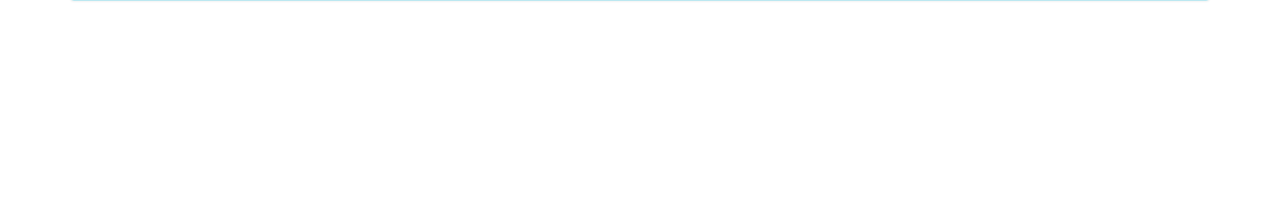
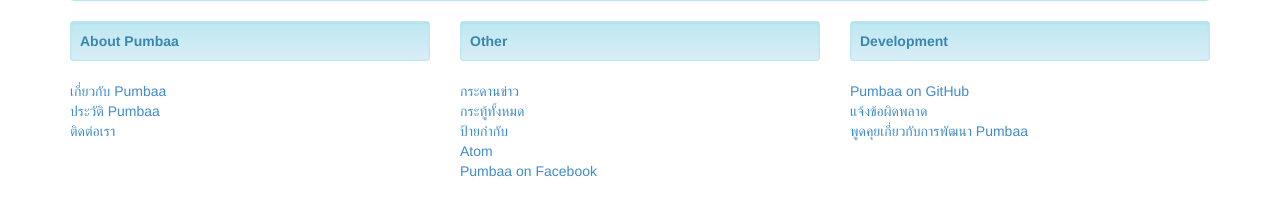
Before and after one commit to sdayu/pumbaa, a Python web app: template pumbaa/templates/forums/forums/view.mako in a window 1280 px wide. Shown: the part 598-800 px from the top of the page. Run offline with Mako, Linux system fonts and the light colour scheme; the template is opened without the code that fills it, so the values that code supplies are empty; some libraries are stand-ins or nearby versions.

Commit message:
add facebook image change feed url

```diff
--- a/pumbaa/models/forums.py
+++ b/pumbaa/models/forums.py
@@ -62,7 +62,7 @@
     author = me.ReferenceField("User", dbref=True, required=True)
 
     def get_topics(self, limit=None):
-        topics = Topic.objects(tags__in=self.tags)
+        topics = Topic.objects(tags__in=self.tags, status='publish').order_by('-published_date')
         if limit:
             topics = topics.limit(limit)
 
--- a/pumbaa/templates/accounts/home.mako
+++ b/pumbaa/templates/accounts/home.mako
@@ -8,9 +8,11 @@
 </script>
 </%block>
 <h1>Hello, ${request.user.username}</h1>
-
+% if request.user.get_profile_picture() is not None:
+	${request.user.get_profile_picture() | n}
+% endif
 % if request.user.status == 'wait for approval':
-This user wait for approval.
+<b>Your account wait for approval.</b>
 % endif
 <ul class="list-unstyled">
 <li><b>Roles</b>: ${", ".join([role.name for role in request.user.roles])}</li>
--- a/pumbaa/templates/base/base.mako
+++ b/pumbaa/templates/base/base.mako
@@ -9,7 +9,7 @@
 	<script src="/public/libs/bootstrap/3.0.0/js/bootstrap.min.js"></script>
 
 	<meta name="viewport" content="width=device-width, initial-scale=1.0, maximum-scale=1.0, user-scalable=no">
-	<link rel="alternate" type="application/atom+xml" title="Pumbaa Atom" href="${request.route_url('feeds')}">
+	<link rel="alternate" type="application/atom+xml" title="Pumbaa Atom" href="${request.route_url('forums.feeds')}">
     <%block name="addition_header"></%block>
 </head>
 
--- a/pumbaa/templates/base/default.mako
+++ b/pumbaa/templates/base/default.mako
@@ -12,4 +12,5 @@
       </div>
 
 ${next.body()}
-</div>
+<%include file="/base/footer.mako"/>
+	</div>
--- /dev/null
+++ b/pumbaa/templates/base/footer.mako
@@ -0,0 +1,48 @@
+<div class="row">
+	<style type="text/css">
+	.head-footer {
+		background-image: linear-gradient(to bottom,#bce8f1 0,#d9edf7 100%);
+		border: 1px solid #bce8f1;
+		font-weight: bold;
+		color: #3a87ad;
+	}
+	</style>
+	<div class="col-md-4 col-lg-4">
+		<section title="About Pumbaa">
+		<div class="well well-sm head-footer">
+			About Pumbaa
+		</div>
+		<ul class="list-unstyled">
+		  <li><a href="${request.route_path('pages.view', title='about')}">เกี่ยวกับ Pumbaa</a></li>
+		  <li><a href="${request.route_path('pages.view', title='history')}">ประวัติ Pumbaa</a></li>
+		  <li><a href="${request.route_path('pages.view', title='contact')}">ติดต่อเรา</a></li>
+		</ul>
+		</section>
+	</div>
+	<div class="col-md-4 col-lg-4">
+	<section title="About Pumbaa">
+		<div class="well well-sm head-footer">
+			Other
+		</div>
+		<ul class="list-unstyled">
+		  <li><a href="${request.route_path('forums.index')}">กระดานข่าว</a></li>
+		  <li><a href="${request.route_path('forums.topics.index')}">กระทู้ทั้งหมด</a></li>
+		  <li><a href="${request.route_path('forums.tags.index')}">ป้ายกำกับ</a></li>
+		  <li><a href="${request.route_path('forums.feeds')}">Atom</a></li>
+		  <li><a href="https://www.facebook.com/groups/115299811878766">Pumbaa on Facebook</a></li>
+		</ul>
+		</section>
+	</div>
+	<div class="col-md-4 col-lg-4">
+	<section title="About Pumbaa">
+		<div class="well well-sm head-footer">
+			Development
+		</div>
+		<ul class="list-unstyled">
+		  <li><a href="https://github.com/sdayu/pumbaa">Pumbaa on GitHub</a></li>
+		  <li><a href="https://github.com/sdayu/pumbaa/issues">แจ้งข้อผิดพลาด</a></li>
+		  <li><a href="${request.route_path('forums.view', name='Development')}">พูดคุยเกี่ยวกับการพัฒนา Pumbaa</a></li>
+		</ul>
+		</section>
+	</div>
+</div>
--- a/pumbaa/templates/forums/forums/index.mako
+++ b/pumbaa/templates/forums/forums/index.mako
@@ -8,7 +8,7 @@
   		<div class="panel-heading">
     		<h1 class="panel-title">
     			<a href="${request.route_path('forums.view', name=forum.name)}">${forum.name}</a>
-    			<a href="${request.route_path('feeds.forums', forum_name=forum.name)}"><img alt="Atom feed" src="/public/images/feed-icon.svg" width=15px/></a>
+    			<a href="${request.route_path('forums.feeds.forums', forum_name=forum.name)}"><img alt="Atom feed" src="/public/images/feed-icon.svg" width=15px/></a>
     		</h1>
   		</div>
   		<div class="panel-body">
--- a/pumbaa/templates/forums/forums/view.mako
+++ b/pumbaa/templates/forums/forums/view.mako
@@ -6,7 +6,7 @@
 </%block>
 <%block name="panel_title">
 	${forum.name}
-	<a href="${request.route_path('feeds.forums', forum_name=forum.name)}">
+	<a href="${request.route_path('forums.feeds.forums', forum_name=forum.name)}">
 		<img alt="Atom feed" src="/public/images/feed-icon.svg" width=15px/>
 	</a>
 </%block>
--- a/pumbaa/templates/forums/tags/list_tags.mako
+++ b/pumbaa/templates/forums/tags/index.mako
@@ -2,7 +2,7 @@
 <%block name="title">List all tags</%block>
 <%block name="whare_am_i">
 ${parent.whare_am_i()}
-<li><a href="${request.route_path('forums.tags.list_tags')}">Tags</a></li>
+<li><a href="${request.route_path('forums.tags.index')}">Tags</a></li>
 </%block>
 <%block name="panel_title">All tags</%block>
 
--- a/pumbaa/templates/forums/tags/list_contents.mako
+++ b/pumbaa/templates/forums/tags/list_contents.mako
@@ -2,7 +2,7 @@
 <%block name="title">List contents by tag: ${tag}</%block>
 <%block name="whare_am_i">
 ${parent.whare_am_i()}
-<li><a href="${request.route_path('forums.tags.list_tags')}">Tags</a></li>
+<li><a href="${request.route_path('forums.tags.index')}">Tags</a></li>
 </%block>
 <%block name="panel_title">Tag: ${tag}</%block>
 
--- a/pumbaa/templates/forums/topics/view.mako
+++ b/pumbaa/templates/forums/topics/view.mako
@@ -92,10 +92,11 @@
 
 <section title="comments" style="margin-top: 10px;">
 % for comment in topic.comments:
-	<div class="well">
+	<div class="well well-sm">
 		<section title="comment">
 		${markdown.markdown(comment.message, extensions=['codehilite(linenums=True)']) | n}
-		<p><b>${comment.author.username}</b> | ${comment.published_date}</p>
+		<p>${'' if comment.author.get_profile_picture() is None else comment.author.get_profile_picture() | n}
+		<b>${comment.author.username}</b> | ${comment.published_date}</p>
 		</section>
 	</div>
 % endfor
--- a/pumbaa/templates/welcome/index.mako
+++ b/pumbaa/templates/welcome/index.mako
@@ -1,6 +1,6 @@
 <%inherit file="/base/default.mako"/>
 <div class="row">
-	<div class="col-sm-6 col-md-6 col-lg-6">
+	<div class="col-sm-6 col-md-4 col-lg-4">
 		<div style="font-size: larger;" class="well">
 			<p>
 				ยินดีต้อนรับสู่สังคมพุมบ้า พวกเราต้องการที่จะนำชุมชนของเรากลับคืนมา หากคุณยังจดจำคืนวันอันแสนงดงามและต้องการมีส่วนร่วมในการพัฒนาสังคมแห่งนี้,กรุณาแจ้งความจำนงมาที่ <a href="mailto:burawich@gmail.com?Subject=Pumbaa%20Volunteer">Burawich Pamornnak</a> (CoE18).
@@ -11,26 +11,30 @@
 			</p>
 		</div>
 	</div>
-	<div class="col-sm-6 col-md-6 col-lg-6">
+	<div class="col-sm-6 col-md-8 col-lg-8">
 		<section>
 		<ul class="list-inline">
 		% for forum in forums:
 		<li><a class="btn btn-primary" href="${request.route_path('forums.view', name=forum.name)}">${forum.name}</a></li>
 		% endfor
-		<li><a class="btn btn-primary" href="${request.route_path('forums.topics.index')}">All topics</a></li></li>
-		<li><a class="btn btn-primary" href="${request.route_path('forums.topics.compose')}">New topics</a></li></li>
 		</ul>
 		</section>
 		<div class="panel panel-info">
 		  <div class="panel-heading">
-		    <h3 class="panel-title">Recent Topics <a href="${request.route_path('feeds')}"><img alt="Atom feed" src="/public/images/feed-icon.svg" width=15px/></a></h3>
+		    <h3 class="panel-title">Recent Topics <a href="${request.route_path('forums.feeds')}"><img alt="Atom feed" src="/public/images/feed-icon.svg" width=15px/></a></h3>
 		  </div>
 		  <div class="panel-body">
-		  	<ul class="list-unstyled">
-		    % for topic in topics:
-		    	<li><a href="${request.route_path('forums.topics.view', title=topic.title, topic_id=topic.id)}">${topic.title}</a></li>
-		    % endfor
-		    </ul>
+			  <ul class="list-inline text-right">
+			  	<li><a class="btn btn-primary btn-xs" href="${request.route_path('forums.index')}">All forums</a></li></li>
+			  	<li><a class="btn btn-primary btn-xs" href="${request.route_path('forums.topics.index')}">All topics</a></li></li>
+			  	<li><a class="btn btn-primary btn-xs" href="${request.route_path('forums.tags.index')}">All tags</a></li></li>
+				<li><a class="btn btn-primary btn-xs" href="${request.route_path('forums.topics.compose')}">New topics</a></li></li>
+			  </ul>
+			  <ul class="list-unstyled">
+			    % for topic in topics:
+			    	<li><a href="${request.route_path('forums.topics.view', title=topic.title, topic_id=topic.id)}">${topic.title}</a></li>
+			    % endfor
+			  </ul>
 		  </div>
 		</div>
 	</div>
--- a/pumbaa/views/feeds.py
+++ b/pumbaa/views/forums/feeds.py
@@ -11,8 +11,8 @@
 
 import datetime
 
-@view_config(route_name="feeds")
-@view_config(route_name="feeds.forums")
+@view_config(route_name="forums.feeds")
+@view_config(route_name="forums.feeds.forums")
 def feed(request):
 
     forum_name = request.matchdict.get('forum_name', None)
--- a/pumbaa/views/forums/forums.py
+++ b/pumbaa/views/forums/forums.py
@@ -5,6 +5,7 @@
 '''
 
 from pyramid.view import view_config
+from pyramid.response import Response
 from pyramid.httpexceptions import HTTPFound
 from pumbaa import models
 
@@ -21,7 +22,10 @@
 def view(request):
     name = request.matchdict.get('name')
     forum = models.Forum.objects(name=name, status='publish').first()
-    topics = models.Topic.objects(tags__in=forum.tags).all()
+    if forum is None:
+        return Response('Forum name: %s not found!'%name, status='404 Not Found')
+
+    topics = models.Topic.objects(tags__in=forum.tags, status='publish').order_by('-published_date').all()
     return dict(
                 forum=forum,
                 topics=topics
--- a/pumbaa/views/forums/tags.py
+++ b/pumbaa/views/forums/tags.py
@@ -8,8 +8,8 @@
 from pyramid.httpexceptions import HTTPFound
 from pumbaa import models
 
-@view_config(route_name='forums.tags.list_tags', renderer="/forums/tags/list_tags.mako")
-def list_tags(request):
+@view_config(route_name='forums.tags.index', renderer="/forums/tags/index.mako")
+def index(request):
     tags = models.Topic.objects.distinct('tags')
     return dict(
                 tags=tags
--- a/pumbaa/views/forums/topics.py
+++ b/pumbaa/views/forums/topics.py
@@ -12,7 +12,7 @@
 @view_config(route_name='forums.topics.index',
              renderer='/forums/topics/index.mako')
 def index(request):
-    topics = models.Topic.objects(status__ne='delete').all()
+    topics = models.Topic.objects(status__ne='delete').order_by('-published_date').all()
     return dict(
                 topics=topics
                 )
```
Also changed, not shown: pumbaa/models/users.py (+9 -0 lines), pumbaa/routes.py (+10 -6 lines).
